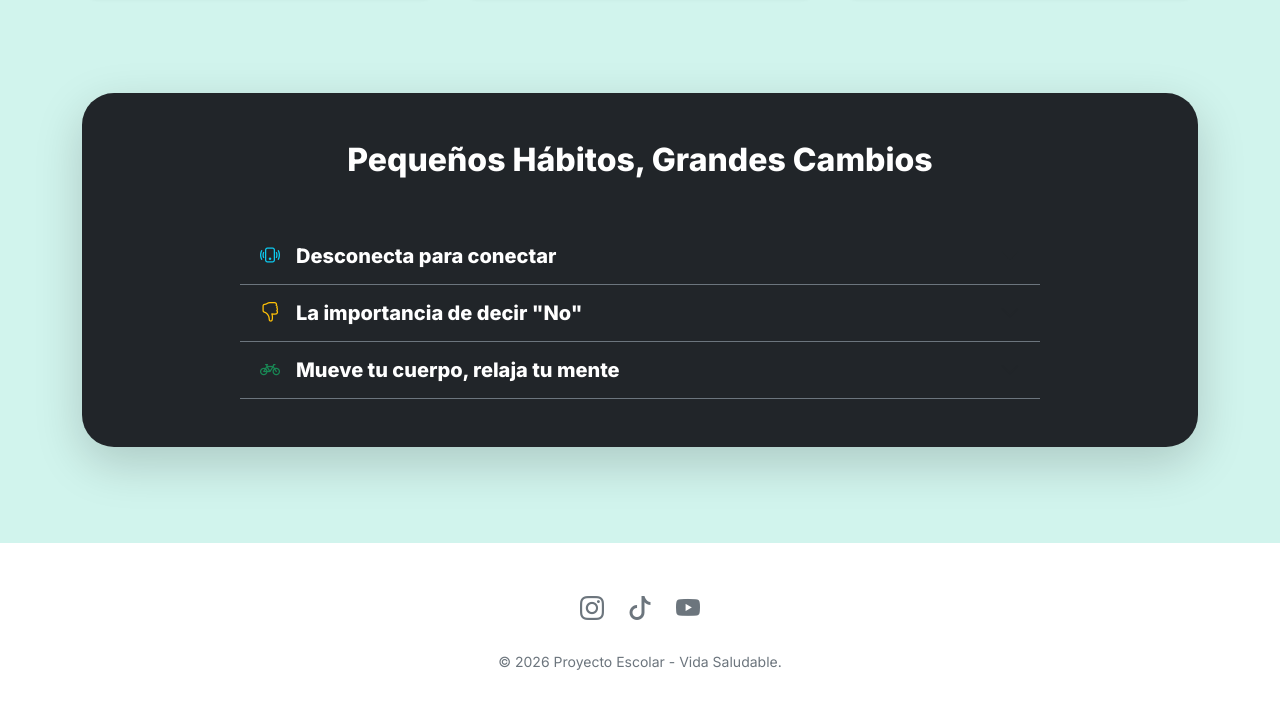
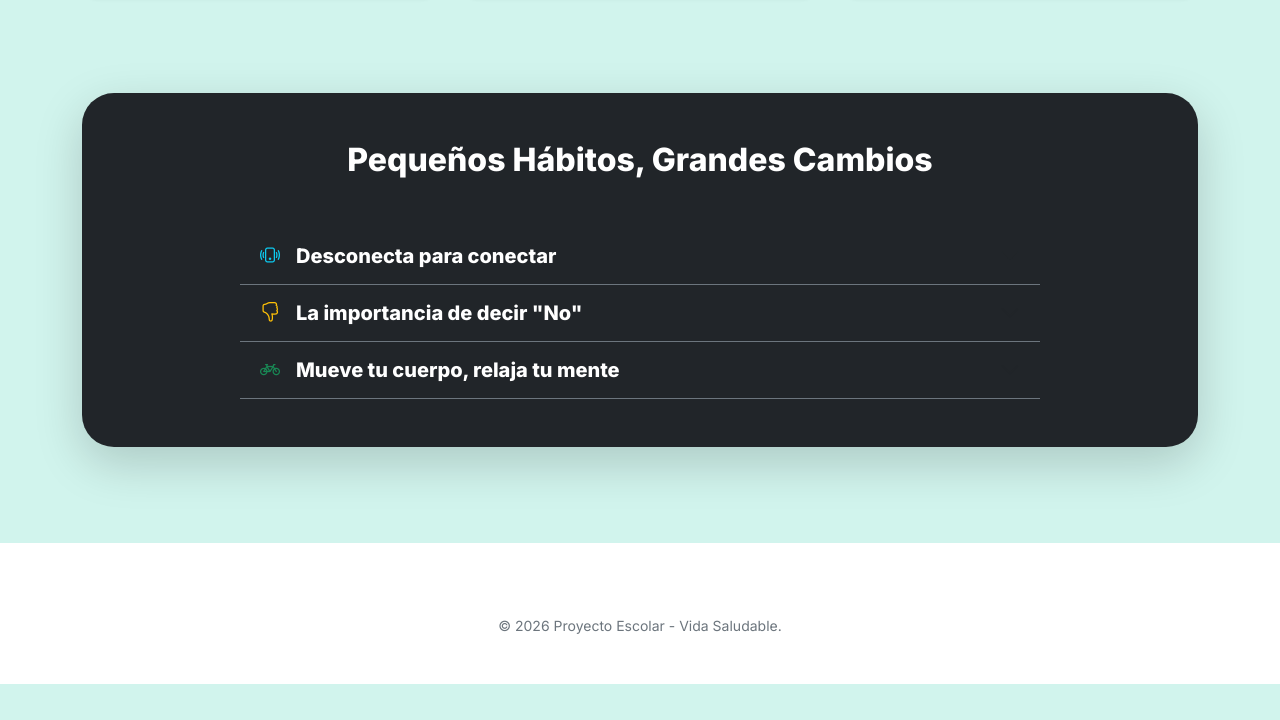
Before and after one commit to manubpp/EXPOSICION-TICS3, a plain HTML site: page index.html in a window 1280 px wide. Shown: the part 1851-2571 px from the top of the page. After the commit the page ends 2535 px from the top, so only its background shows below. Drawn offline with nearby package versions, Linux system fonts and the light colour scheme.

Commit message:
update footer

```diff
--- a/index.html
+++ b/index.html
@@ -309,9 +309,6 @@
     <footer class="bg-white py-5 border-t text-center">
         <div class="container">
             <div class="d-flex justify-content-center gap-4 mb-4">
-                <a href="#" class="text-secondary fs-4"><i class="bi bi-instagram"></i></a>
-                <a href="#" class="text-secondary fs-4"><i class="bi bi-tiktok"></i></a>
-                <a href="#" class="text-secondary fs-4"><i class="bi bi-youtube"></i></a>
             </div>
             <p class="text-secondary fw-medium small mb-0">© 2026 Proyecto Escolar - Vida Saludable.</p>
         </div>
```
